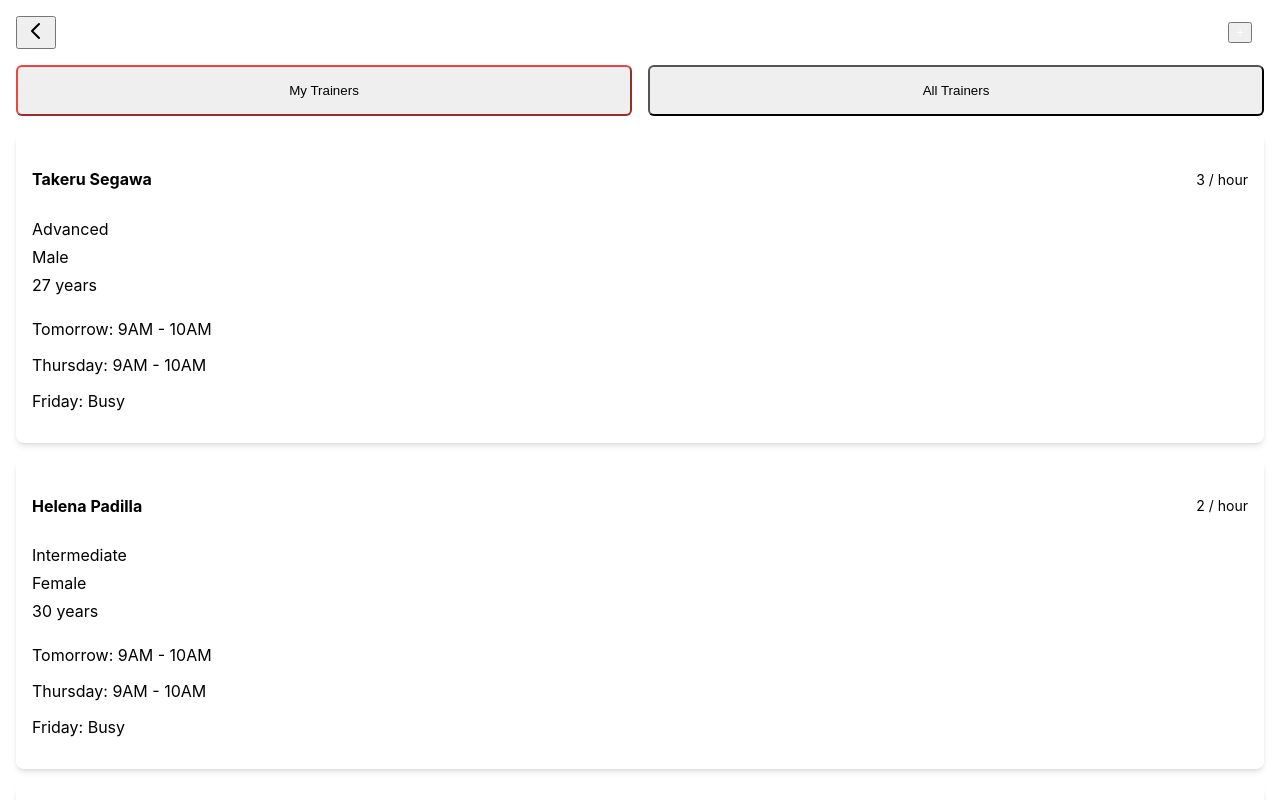
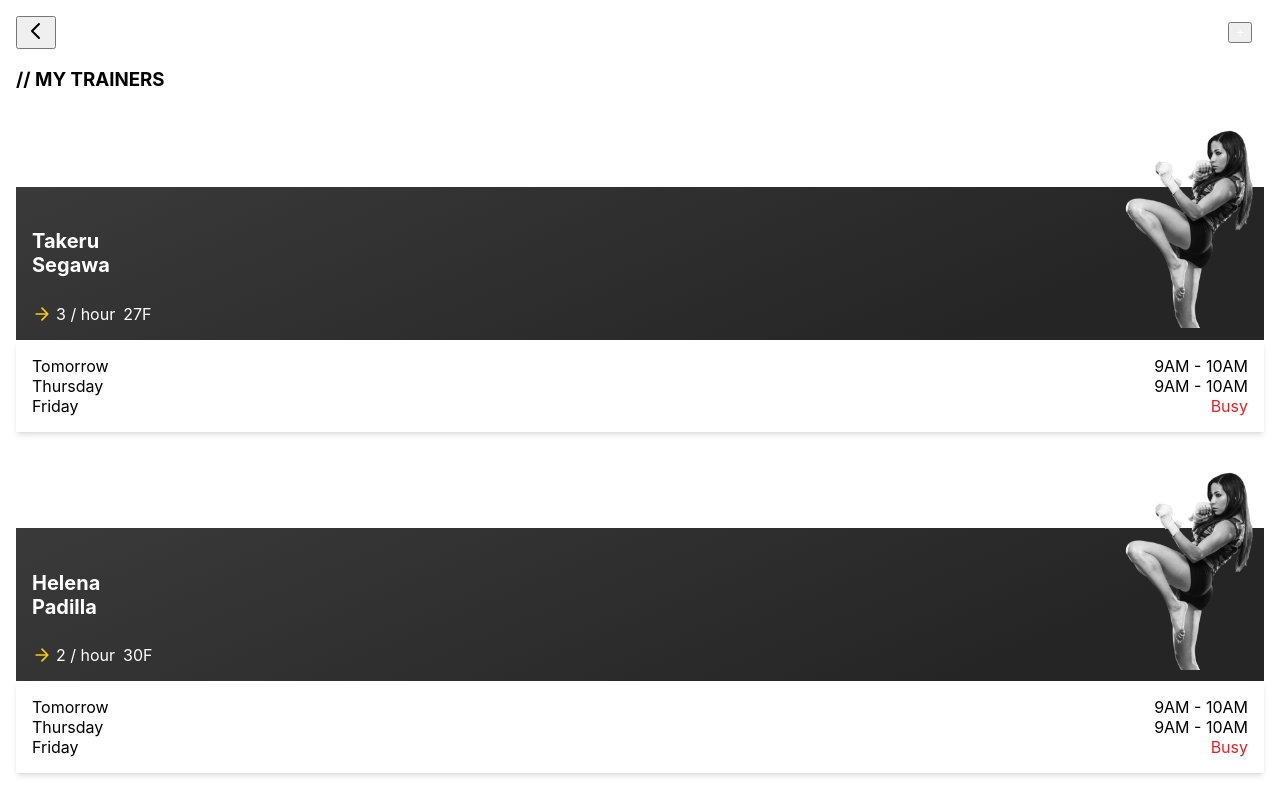
Before and after one commit to me-sreekanth/maf-student-app, a React (Create React App) app: page /trainers in a window 1280 px wide. Shown: the top 800 px of the page. Built offline with nearby package versions, Linux system fonts and the light colour scheme.

Commit message:
Added session item component

```diff
--- a/src/components/BackgroundOverlay.js
+++ /dev/null
@@ -1,54 +0,0 @@
-import PropTypes from "prop-types";
-
-const BackgroundOverlay = ({ className = "" }) => {
-  return (
-    <div
-      className={`absolute inset-0 w-full h-full bg-gradient-to-b from-gray-700 to-gray-900 overflow-hidden ${className}`}
-    >
-      <img
-        className="absolute inset-0 w-full h-full object-cover mix-blend-multiply z-10"
-        alt="Background Noise"
-        src="/noise@2x.png"
-      />
-      <div className="absolute top-[193px] left-[117px] w-[235px] h-[315px] z-20">
-        <img
-          className="w-full h-full object-cover"
-          loading="lazy"
-          alt="Helena Padilla"
-          src="/123388658-212962606869567-2973073532117539403-n-1@2x.png"
-        />
-      </div>
-      <div className="absolute top-[190px] left-[387px] w-[210px] h-[305px] z-10">
-        <img
-          className="w-full h-full object-cover"
-          loading="lazy"
-          alt="Takeru Segawa"
-          src="/takerusegawa-12@2x.png"
-        />
-      </div>
-      <div className="absolute top-[175px] left-[355px] w-[175px] h-[323px] z-5">
-        <img
-          className="w-full h-full object-cover"
-          alt="Singdam Kiatmoo9"
-          src="/singdam-kiatmoo9-12@2x.png"
-        />
-      </div>
-      <div className="absolute top-[352px] left-[-211px] flex flex-row items-start justify-start z-20">
-        <i className="relative uppercase font-extrabold [-webkit-text-stroke:1.7px_#595959] shrink-0">
-          Helena
-        </i>
-        <div className="h-14 flex flex-row items-start justify-start pt-0 px-0 pb-0 box-border text-dimgray-100">
-          <i className="mt-[-12px] relative uppercase inline-block font-extrabold shrink-0">
-            Padilla
-          </i>
-        </div>
-      </div>
-    </div>
-  );
-};
-
-BackgroundOverlay.propTypes = {
-  className: PropTypes.string,
-};
-
-export default BackgroundOverlay;
--- /dev/null
+++ b/src/components/SessionItem.js
@@ -0,0 +1,62 @@
+import React from "react";
+
+const SessionItem = ({
+  date,
+  time,
+  trainer,
+  sessionIn,
+  isUpcoming,
+  showFooter,
+}) => {
+  return (
+    <div
+      className="bg-white rounded-none overflow-hidden flex-shrink-0 w-64 mr-4"
+      style={{
+        border: "1px solid #DEDEDE",
+        boxShadow: "0px 4px 6px rgba(0, 0, 0, 0.1)",
+        height: showFooter ? "auto" : "100px", // Explicit height when no footer
+        minHeight: "100px", // Ensure minimum height
+      }}
+    >
+      <div className="flex">
+        <div className="bg-[#F7F7F7] p-4 flex flex-col justify-center items-center">
+          <p className="text-lg font-bold">{date}</p>
+        </div>
+        <div className="p-4 flex-1">
+          <p className="text-sm text-gray-500">{time}</p>
+          <p className="text-lg font-bold">{trainer}</p>
+        </div>
+      </div>
+      {isUpcoming && showFooter && (
+        <div className="bg-[#EB2726] p-2 text-white flex justify-between items-center">
+          <span>Session starts in</span>
+          <span className="flex items-center">
+            <svg
+              className="w-4 h-4 mr-1"
+              fill="none"
+              stroke="currentColor"
+              viewBox="0 0 24 24"
+              xmlns="http://www.w3.org/2000/svg"
+            >
+              <path
+                strokeLinecap="round"
+                strokeLinejoin="round"
+                strokeWidth="2"
+                d="M12 8v4l3 3"
+              ></path>
+              <path
+                strokeLinecap="round"
+                strokeLinejoin="round"
+                strokeWidth="2"
+                d="M12 20V4m8 4v8H4V8"
+              ></path>
+            </svg>
+            {sessionIn}
+          </span>
+        </div>
+      )}
+    </div>
+  );
+};
+
+export default SessionItem;
--- /dev/null
+++ b/src/components/TrainerListItem.js
@@ -0,0 +1,71 @@
+import React from "react";
+import { useNavigate } from "react-router-dom";
+
+const TrainerListItem = ({ trainer }) => {
+  const navigate = useNavigate();
+
+  const handleTrainerClick = () => {
+    navigate("/trainer-details", { state: { trainer } });
+  };
+
+  return (
+    <div className="pt-20" onClick={handleTrainerClick}>
+      <div
+        className="flex justify-between items-center p-4"
+        style={{
+          background: "linear-gradient(157.07deg, #3A3A3A 0%, #252525 81.65%)",
+        }}
+      >
+        <div className="flex-1">
+          <h4 className="text-xl font-bold text-white">
+            {trainer.name.split(" ")[0]}
+            <br />
+            {trainer.name.split(" ")[1]}
+          </h4>
+          <div className="text-yellow-400 flex items-center">
+            <svg
+              className="w-5 h-5 mr-1"
+              fill="none"
+              stroke="currentColor"
+              viewBox="0 0 24 24"
+              xmlns="http://www.w3.org/2000/svg"
+            >
+              <path
+                strokeLinecap="round"
+                strokeLinejoin="round"
+                strokeWidth="2"
+                d="M5 12h14M12 5l7 7-7 7"
+              ></path>
+            </svg>
+            <span className="text-white text-lg">{trainer.rate}</span>
+            <span className="ml-2 text-white">{trainer.age}F</span>
+          </div>
+        </div>
+        <img
+          src={trainer.imageUrl}
+          alt={trainer.name}
+          className="h-full object-cover"
+          style={{
+            height: "200px",
+            marginRight: "0px",
+            position: "absolute",
+            right: 20,
+            paddingBottom: 70,
+          }}
+        />
+      </div>
+      <div className="cursor-pointer overflow-hidden p-4 border-1 border-[#DEDEDE] shadow-md ">
+        {trainer.schedule.map((slot, i) => (
+          <div key={i} className="flex justify-between text-gray-700">
+            <span>{slot.day}</span>
+            <span className={slot.time === "Busy" ? "text-red-600" : ""}>
+              {slot.time}
+            </span>
+          </div>
+        ))}
+      </div>
+    </div>
+  );
+};
+
+export default TrainerListItem;
--- a/src/screens/Home.js
+++ b/src/screens/Home.js
@@ -1,6 +1,8 @@
 import React from "react";
 import { useNavigate } from "react-router-dom";
 import { PrimaryButton, SecondaryButton } from "../components/Button";
+import TrainerListItem from "../components/TrainerListItem";
+import SessionItem from "../components/SessionItem";
 
 const Home = () => {
   const navigate = useNavigate();
@@ -29,6 +31,7 @@ const Home = () => {
         { day: "Thursday", time: "9AM - 10AM" },
         { day: "Friday", time: "Busy" },
       ],
+      imageUrl: require("../assets/trainer.png"), // Ensure image path is correct
     },
     {
       name: "Takeru Segawa",
@@ -38,6 +41,7 @@ const Home = () => {
         { day: "Thursday", time: "10AM - 11AM" },
         { day: "Friday", time: "Busy" },
       ],
+      imageUrl: require("../assets/trainer.png"), // Ensure image path is correct
     },
   ];
 
@@ -218,45 +222,34 @@ const Home = () => {
         <h3 className="font-bold text-gray-800 mb-2">// Upcoming Sessions</h3>
         <div className="flex overflow-x-scroll space-x-4">
           {upcomingSessions.map((session, index) => (
-            <div
+            <SessionItem
               key={index}
-              className="flex-shrink-0 w-60 bg-white p-4 rounded-lg shadow-md"
-            >
-              <p className="text-gray-500">{session.date}</p>
-              <p className="text-lg font-bold">{session.trainer}</p>
-              <p className="text-gray-500">{session.time}</p>
-              <p className="text-red-600 mt-2">{session.sessionIn}</p>
-            </div>
+              date={session.date}
+              time={session.time}
+              trainer={session.trainer}
+              sessionIn={session.sessionIn}
+              isUpcoming={true}
+              showFooter={index === 0} // Show footer only on the first item
+            />
           ))}
         </div>
+      </section>
+
       <SecondaryButton
         label="VIEW ALL"
         onClick={() => navigate("/session-history")}
       />
-      </section>
 
+      {/* Explore Trainers Section */}
       <section className="mb-4">
         <h3 className="font-bold text-gray-800 mb-2">// Explore Trainers</h3>
         <div className="flex overflow-x-scroll space-x-4">
           {trainers.map((trainer, index) => (
-            <div
-              key={index}
-              className="flex-shrink-0 w-60 bg-white p-4 rounded-lg shadow-md"
-            >
-              <img
-                src="/path/to/trainer-pic.png"
-                alt={trainer.name}
-                className="w-full h-32 object-cover rounded-lg"
+            <div key={index} className="flex-shrink-0 w-60">
+              <TrainerListItem
+                trainer={trainer}
+                onClick={() => navigate(`/trainer-details/${index}`)}
               />
-              <h4 className="text-lg font-bold mt-2">{trainer.name}</h4>
-              <p className="text-gray-500">{trainer.rate}</p>
-              <div className="mt-2">
-                {trainer.schedule.map((slot, i) => (
-                  <p key={i} className="text-gray-700">
-                    {slot.day}: {slot.time}
-                  </p>
-                ))}
-              </div>
             </div>
           ))}
         </div>
@@ -268,23 +261,23 @@ const Home = () => {
 
       <section className="mb-4">
         <h3 className="font-bold text-gray-800 mb-2">// Completed Sessions</h3>
-        <div className="flex overflow-x-scroll space-x-4">
+        <div className="flex overflow-x-scroll space-x-4 items-stretch">
           {completedSessions.map((session, index) => (
-            <div
+            <SessionItem
               key={index}
-              className="flex-shrink-0 w-60 bg-white p-4 rounded-lg shadow-md"
-            >
-              <p className="text-gray-500">{session.date}</p>
-              <p className="text-lg font-bold">{session.trainer}</p>
-              <p className="text-gray-500">{session.time}</p>
-            </div>
+              date={session.date}
+              time={session.time}
+              trainer={session.trainer}
+              isUpcoming={false} // Set to false for completed sessions
+              showFooter={false} // No footer for completed sessions
+            />
           ))}
         </div>
+      </section>
       <SecondaryButton
         label="VIEW ALL"
         onClick={() => navigate("/completed-sessions")}
       />
-      </section>
 
       <footer className="mt-6">
         <p className="text-gray-400 font-bold text-center">
--- a/src/screens/Trainers.js
+++ b/src/screens/Trainers.js
@@ -1,10 +1,21 @@
-import React, { useState } from "react";
-import { useNavigate } from "react-router-dom";
+import React, { useState, useEffect } from "react";
+import { useNavigate, useLocation } from "react-router-dom";
+import TrainerListItem from "../components/TrainerListItem"; // Import the TrainerListItem component
 
 const Trainers = () => {
   const navigate = useNavigate();
-  const [view, setView] = useState("myTrainers"); // Toggle between "myTrainers" and "allTrainers"
+  const location = useLocation();
+  const [view, setView] = useState("myTrainers"); // Default to "myTrainers"
   const [searchTerm, setSearchTerm] = useState("");
+
+  useEffect(() => {
+    const queryParams = new URLSearchParams(location.search);
+    const viewParam = queryParams.get("view");
+
+    if (viewParam) {
+      setView(viewParam);
+    }
+  }, [location.search]); // Depend on location.search to re-run if it changes
 
   const myTrainers = [
     {
@@ -19,6 +30,7 @@ const Trainers = () => {
         { day: "Thursday", time: "9AM - 10AM" },
         { day: "Friday", time: "Busy" },
       ],
+      imageUrl: require("../assets/trainer.png"),
     },
     {
       name: "Helena Padilla",
@@ -32,6 +44,7 @@ const Trainers = () => {
         { day: "Thursday", time: "9AM - 10AM" },
         { day: "Friday", time: "Busy" },
       ],
+      imageUrl: require("../assets/trainer.png"),
     },
     {
       name: "Singdam Kiatmoo9",
@@ -45,6 +58,7 @@ const Trainers = () => {
         { day: "Thursday", time: "9AM - 10AM" },
         { day: "Friday", time: "Busy" },
       ],
+      imageUrl: require("../assets/trainer.png"),
     },
   ];
 
@@ -52,9 +66,7 @@ const Trainers = () => {
     trainer.name.toLowerCase().includes(searchTerm.toLowerCase())
   );
 
-  const handleTrainerClick = (trainer) => {
-    navigate("/trainer-details", { state: { trainer } });
-  };
+  const displayedTrainers = view === "myTrainers" ? myTrainers : allTrainers;
 
   return (
     <div className="min-h-screen bg-gray-100 p-4">
@@ -83,26 +95,10 @@ const Trainers = () => {
         </div>
       </header>
 
-      <section className="mb-4">
-        <div className="flex justify-between">
-          <button
-            onClick={() => setView("myTrainers")}
-            className={`flex-1 border-2 ${
-              view === "myTrainers" ? "border-red-500" : "border-gray-300"
-            } p-4 rounded-md text-center`}
-          >
-            My Trainers
-          </button>
-          <button
-            onClick={() => setView("allTrainers")}
-            className={`flex-1 border-2 ${
-              view === "allTrainers" ? "border-red-500" : "border-gray-300"
-            } p-4 rounded-md text-center ml-4`}
-          >
-            All Trainers
-          </button>
-        </div>
-      </section>
+      <h3 className="font-bold text-gray-800 mb-4 text-black">
+        {/* Ensure the text is visible */}
+        // {view === "myTrainers" ? "MY TRAINERS" : "ALL TRAINERS"}
+      </h3>
 
       {view === "allTrainers" && (
         <section className="mb-4">
@@ -111,36 +107,16 @@ const Trainers = () => {
             placeholder="Search Trainer"
             value={searchTerm}
             onChange={(e) => setSearchTerm(e.target.value)}
-            className="w-full p-3 border rounded-md"
+            className="w-full p-3 border rounded-md text-black bg-white"
+            // Ensure visibility by setting text color and background
           />
         </section>
       )}
 
       <section className="flex flex-col space-y-4">
-        {(view === "myTrainers" ? myTrainers : allTrainers).map(
-          (trainer, index) => (
-            <div
-              key={index}
-              className="bg-white p-4 rounded-lg shadow-md flex flex-col space-y-2 cursor-pointer"
-              onClick={() => handleTrainerClick(trainer)}
-            >
-              <div className="flex justify-between items-center">
-                <h4 className="text-lg font-bold">{trainer.name}</h4>
-                <span className="text-sm text-gray-500">{trainer.rate}</span>
-              </div>
-              <p className="text-gray-500">{trainer.experience}</p>
-              <p className="text-gray-500">{trainer.sex}</p>
-              <p className="text-gray-500">{trainer.age} years</p>
-              <div className="mt-2">
-                {trainer.schedule.map((slot, i) => (
-                  <p key={i} className="text-gray-700">
-                    {slot.day}: {slot.time}
-                  </p>
-                ))}
-              </div>
-            </div>
-          )
-        )}
+        {displayedTrainers.map((trainer, index) => (
+          <TrainerListItem key={index} trainer={trainer} />
+        ))}
       </section>
     </div>
   );
```
Lines whose indentation alone changed are shown as unchanged.
